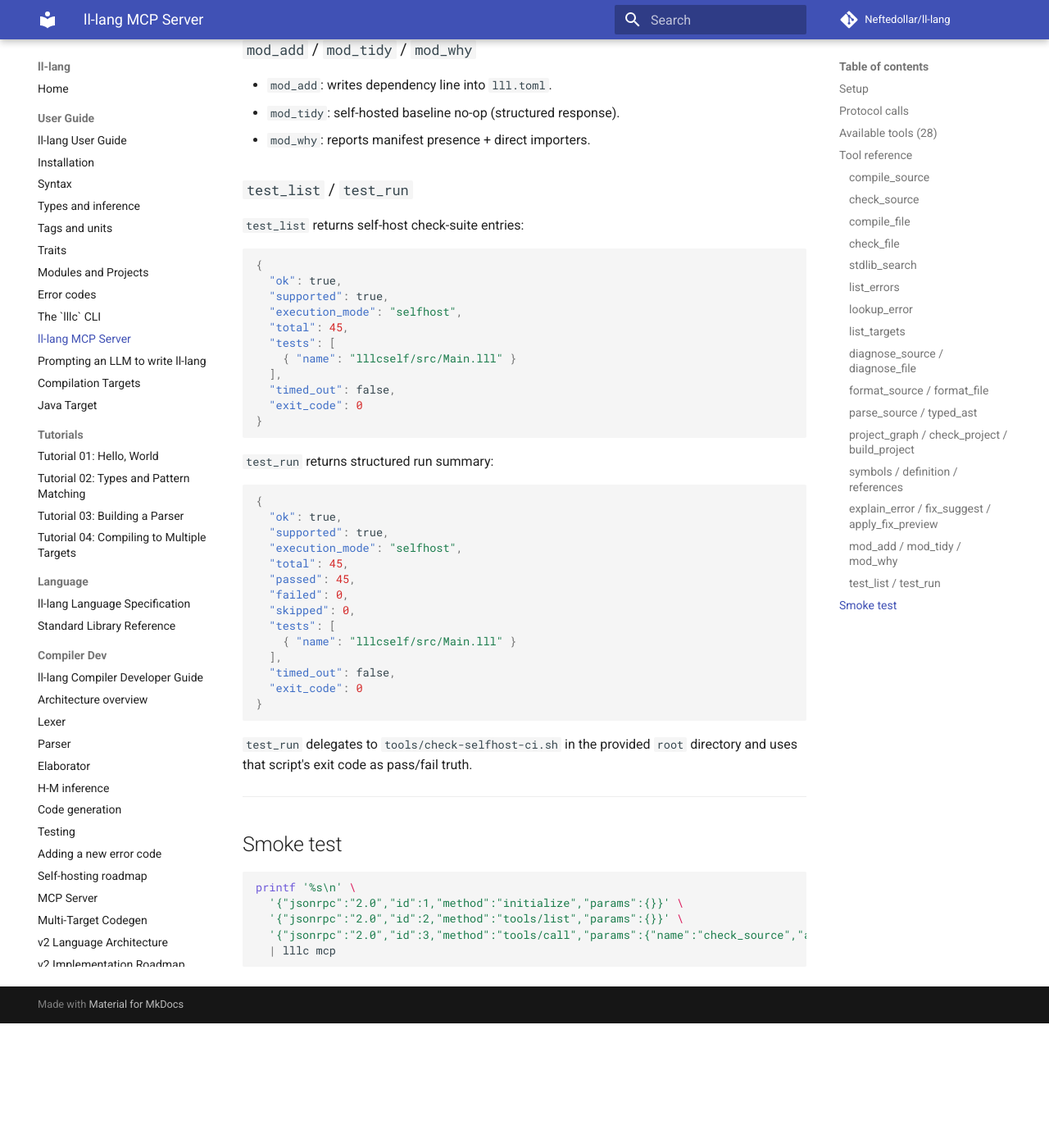
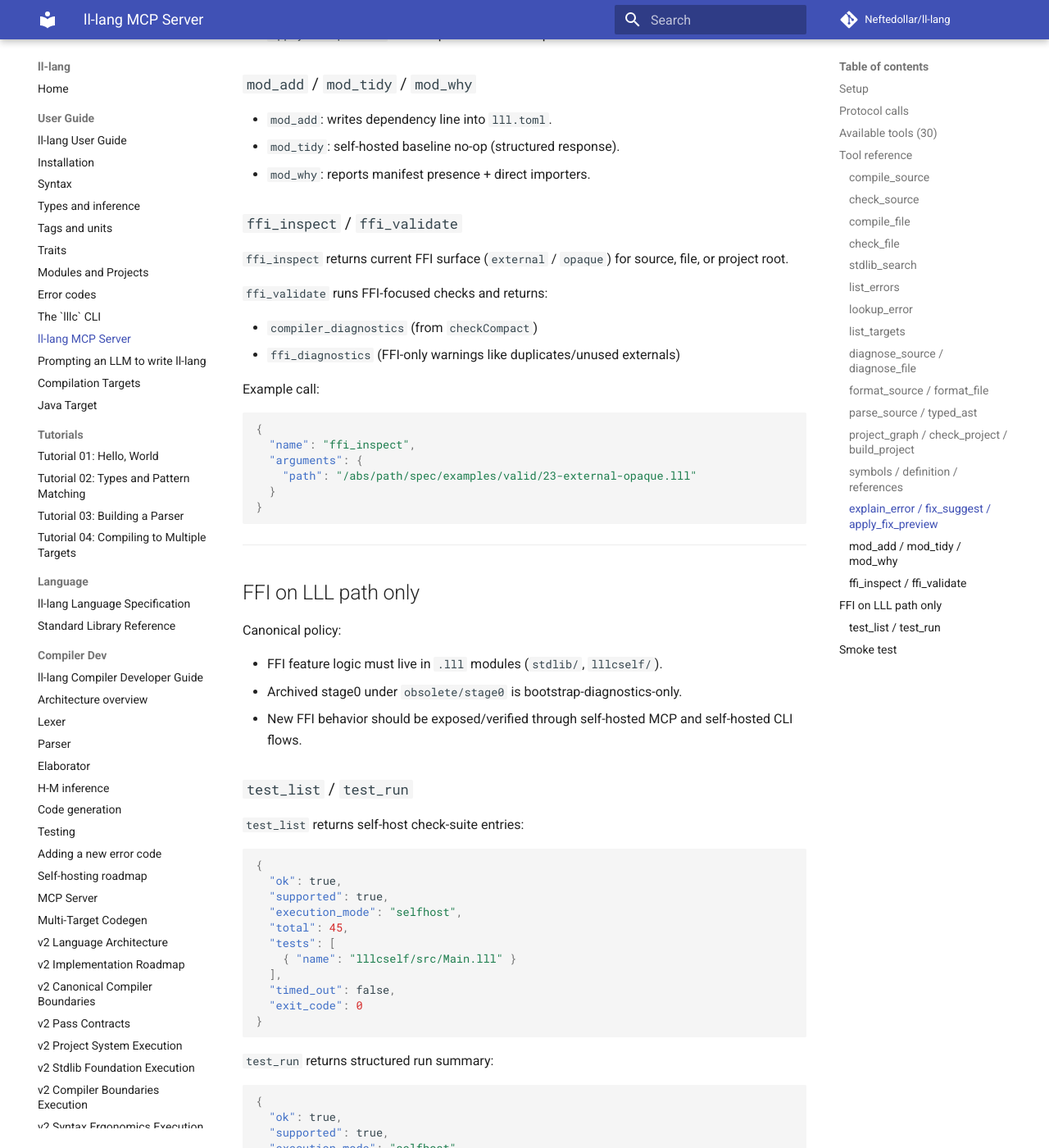
Before and after one commit to Neftedollar/ll-lang, an MkDocs documentation site: the page built from docs/user-guide/09-mcp.md, in a window 1280 px wide and 1400 px high, scrolled down 5621 px. Shown: the whole window at 82% size. Built offline with MkDocs 1.6.1 and Material for MkDocs 9.7.7, drawn with Linux system fonts in a browser that asks for light colours; comment, search, counter and statistics services are not loaded; before the commit the page ends 6869 px from its top, so only the background shows below that; some of the changed text lies outside the part shown.

Commit message:
mcp: add ffi inspect/validate tools in self-host (#182)
* mcp: add ffi inspect/validate tools for self-host

* ci: avoid ripgrep dependency in selfhost check suite

* ci: remove ripgrep dependency from selfhost e2e

* ci: use grep in self-routing smoke step

* ci: remove ripgrep dependency from parity gate

* ci: remove ripgrep dependency from llvm smoke

* ci: add non-rg fallback for doc and nullability guards

---------

Co-authored-by: Roman Melnikov <roman@neftedollar.com>

````diff
--- a/docs/user-guide/09-mcp.md
+++ b/docs/user-guide/09-mcp.md
@@ -54,7 +54,7 @@ The server handles these JSON-RPC methods:
 
 ---
 
-## Available tools (28)
+## Available tools (30)
 
 Core compile/check:
 - `compile_source`, `check_source`, `compile_file`, `check_file`
@@ -73,6 +73,9 @@ Symbol navigation:
 
 Dependency helpers:
 - `mod_add`, `mod_tidy`, `mod_why`
+
+FFI helpers:
+- `ffi_inspect`, `ffi_validate`
 
 Test helpers:
 - `test_list`, `test_run` (structured self-host suite over `tools/check-selfhost-ci.sh`)
@@ -286,6 +289,38 @@ and return path-aware locations.
 - `mod_tidy`: self-hosted baseline no-op (structured response).
 - `mod_why`: reports manifest presence + direct importers.
 
+### `ffi_inspect` / `ffi_validate`
+
+`ffi_inspect` returns current FFI surface (`external` / `opaque`) for source,
+file, or project root.
+
+`ffi_validate` runs FFI-focused checks and returns:
+
+- `compiler_diagnostics` (from `checkCompact`)
+- `ffi_diagnostics` (FFI-only warnings like duplicates/unused externals)
+
+Example call:
+
+```json
+{
+  "name": "ffi_inspect",
+  "arguments": {
+    "path": "/abs/path/spec/examples/valid/23-external-opaque.lll"
+  }
+}
+```
+
+---
+
+## FFI on LLL path only
+
+Canonical policy:
+
+- FFI feature logic must live in `.lll` modules (`stdlib/`, `lllcself/`).
+- Archived stage0 under `obsolete/stage0` is bootstrap-diagnostics-only.
+- New FFI behavior should be exposed/verified through self-hosted MCP and
+  self-hosted CLI flows.
+
 ### `test_list` / `test_run`
 
 `test_list` returns self-host check-suite entries:
````
Also changed, not shown: README.md (+4 -3 lines), docs/compiler-dev/10-mcp-server.md (+5 -1 lines), 8 other files.
